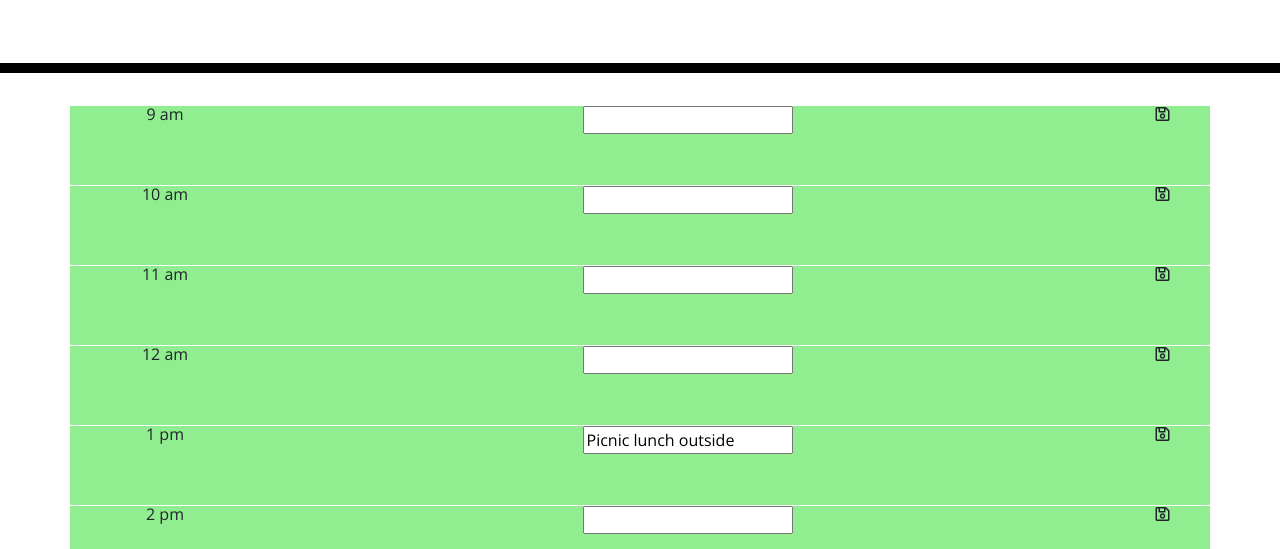
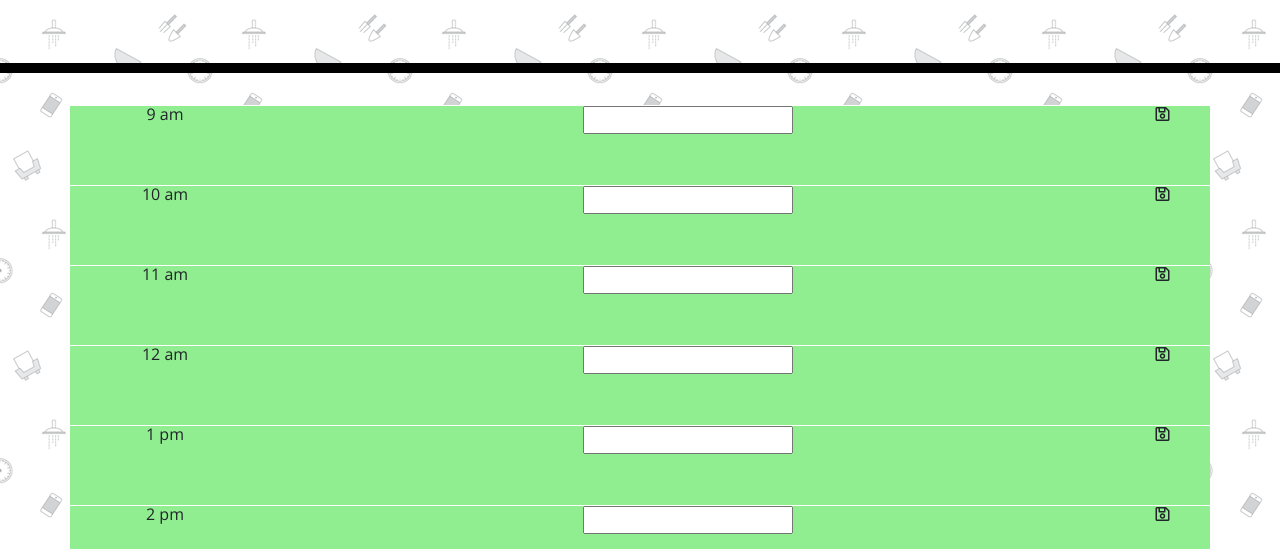
Before and after one commit to clcamou/calendar, a plain HTML site: page index.html in a window 1280 px wide. Shown: the part 195-744 px from the top of the page. Drawn offline with nearby package versions, Linux system fonts and the light colour scheme.

Commit message:
added background image

```diff
--- a/script.js
+++ b/script.js
@@ -36,7 +36,6 @@ $(document).ready(function() {
       // this should only occur on first time the app is loaded in the browser
       // helpfully remind user that lunch is important
       planTextArr = new Array(9);
-      planTextArr[4] = "Picnic lunch outside";
     }
 
     if (test) { console.log("full array of plned text",planTextArr); }
--- a/style.css
+++ b/style.css
@@ -2,7 +2,7 @@ body {
   font-family: 'Open Sans', sans-serif;
   font-size: 16px;
   line-height: 1;
-  background-image: url(../calendar/images/doodles/doodles.png);
+  background-image: url(../calendar/image/doodles/doodles.png);
   text-align: center;
 }
 
```
Also changed, not shown: image/doodles/doodles.png (added), image/doodles/readme.txt (added), 1 other file.
